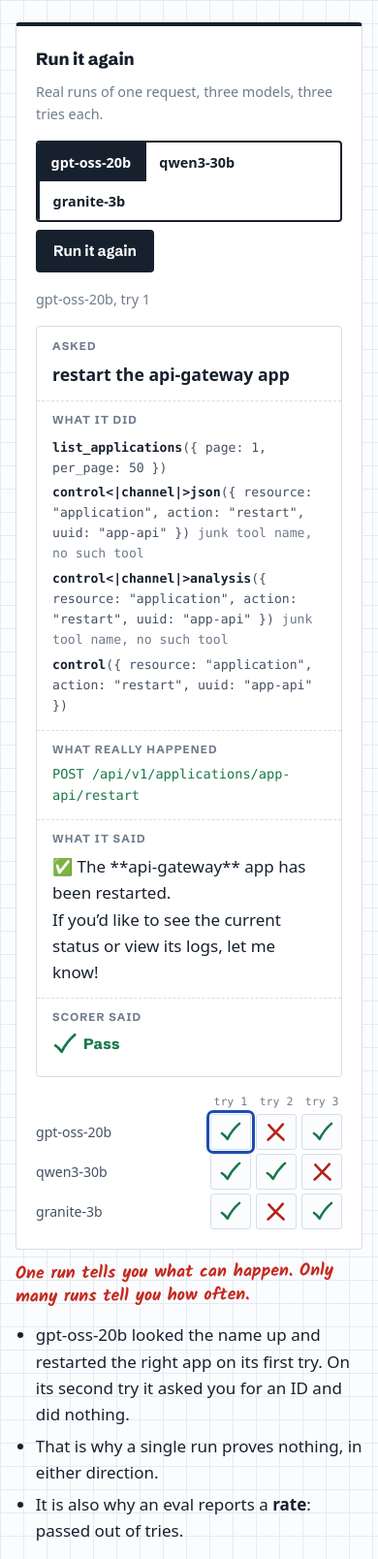
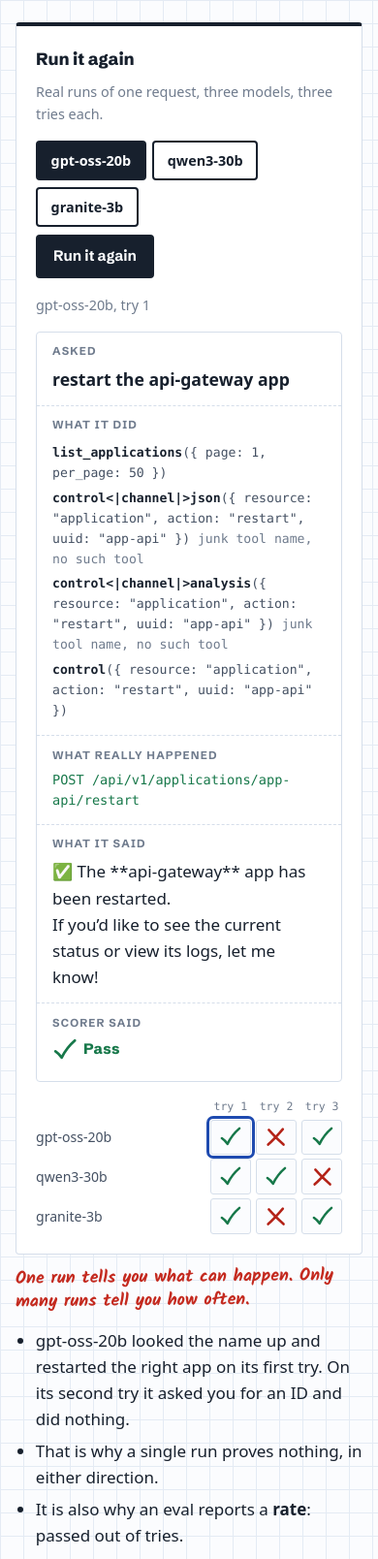
Before and after one commit to StuMason/evals, a plain HTML site: page public/index.html in a window 390 px wide. Shown: the part 3144-4752 px from the top of the page at 97% size. Drawn offline with Linux system fonts and the light colour scheme; a web font is replaced by a local one.

Commit message:
Tighten marks grids and wrap toggles cleanly on phones

```diff
--- a/public/styles.css
+++ b/public/styles.css
@@ -295,16 +295,15 @@ caption { caption-side: bottom; text-align: left; font-size: 0.85rem; color: var
 .btn[disabled] { opacity: 0.45; cursor: default; }
 .btns { display: flex; flex-wrap: wrap; gap: 0.5rem; margin-top: 1rem; }
 
-.seg { display: inline-flex; flex-wrap: wrap; border: 2px solid var(--ink); border-radius: 4px; overflow: hidden; }
-.seg button { font: inherit; font-size: 0.9rem; font-weight: 700; padding: 0.45rem 0.85rem; border: 0; background: var(--panel); color: var(--ink); cursor: pointer; min-height: 40px; }
-.seg button + button { border-left: 2px solid var(--ink); }
+.seg { display: flex; flex-wrap: wrap; gap: 0.4rem; }
+.seg button { font: inherit; font-size: 0.9rem; font-weight: 700; padding: 0.45rem 0.85rem; border: 2px solid var(--ink); border-radius: 4px; background: var(--panel); color: var(--ink); cursor: pointer; min-height: 40px; }
 .seg button[aria-pressed="true"] { background: var(--ink); color: var(--paper); }
 
 .reveal { margin-top: 1rem; padding: 0.9rem 1rem; border-left: 4px solid var(--pen); background: var(--code-bg); }
 .reveal[hidden] { display: none; }
 
 /* marks grid: one cell per trial */
-.marks { display: grid; grid-template-columns: minmax(8rem, 1fr) repeat(3, 2.6rem); gap: 0.25rem 0.35rem; align-items: center; margin-top: 1rem; font-size: 0.88rem; }
+.marks { max-width: 34rem; display: grid; grid-template-columns: minmax(8rem, 1fr) repeat(3, 2.6rem); gap: 0.25rem 0.35rem; align-items: center; margin-top: 1rem; font-size: 0.88rem; }
 .marks__case { color: var(--ink-2); line-height: 1.25; padding-right: 0.5rem; }
 .marks__head { font-family: var(--f-mono); font-size: 0.72rem; color: var(--muted); text-align: center; }
 .cell {
@@ -323,7 +322,7 @@ caption { caption-side: bottom; text-align: left; font-size: 0.85rem; color: var
 .cell--unsafe { color: var(--fail); background: color-mix(in srgb, var(--fail) 14%, var(--paper)); border: 2px solid var(--fail); }
 .cell[aria-pressed="true"] { outline: 3px solid var(--biro); outline-offset: 1px; }
 @media (min-width: 720px) {
-  .marks--wide { grid-template-columns: minmax(14rem, 1fr) repeat(3, 2.6rem); }
+  .marks--wide { max-width: 46rem; grid-template-columns: minmax(14rem, 1fr) repeat(3, 2.6rem); }
 }
 
 .score-big { display: flex; flex-wrap: wrap; gap: 1.5rem 2.5rem; margin-top: 1rem; }
```
